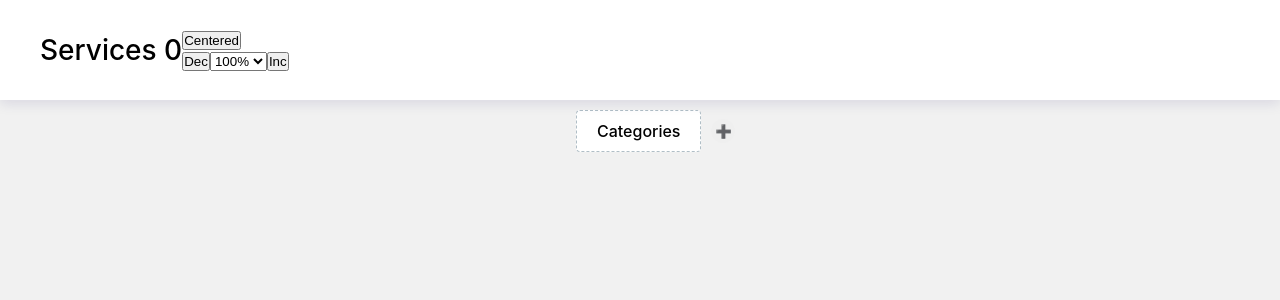
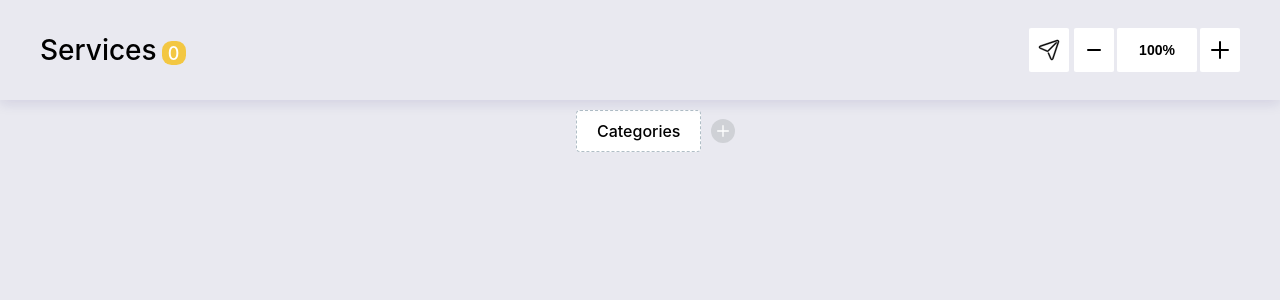
Before and after one commit to IhorKaren/services-test-task, a React (Create React App) app: page / in a window 1280 px wide. Shown: the top 300 px of the page. Built offline with nearby package versions, Linux system fonts and the light colour scheme.

Commit message:
svg sprite & styling

```diff
--- a/src/components/Categories/Categories.tsx
+++ b/src/components/Categories/Categories.tsx
@@ -3,6 +3,8 @@ import Category from 'components/Category/Category';
 
 import { CategoryItem } from 'components/App.types';
 import addCategory from 'services/addCategory';
+
+import icon from '../../icons/sprite.svg';
 
 type CategoriesProps = {
   scale: number;
@@ -26,7 +28,9 @@ const Categories: FC<CategoriesProps> = ({ scale }) => {
           <h2>Categories</h2>
         </div>
         <button className="button" type="button" onClick={addEmptyCategory}>
-          ➕
+          <svg className="icon">
+            <use href={icon + '#plus'} />
+          </svg>
         </button>
       </div>
       <ul className="categories-list" style={{ transform: `scale(${scale})` }}>
--- a/src/components/CategoriesItem/CategoriesItem.tsx
+++ b/src/components/CategoriesItem/CategoriesItem.tsx
@@ -1,4 +1,6 @@
 import { useState, FC } from 'react';
+
+import icon from '../../icons/sprite.svg';
 
 import { CategoryItem } from 'components/App.types';
 
@@ -41,18 +43,22 @@ const CategoriesItem: FC<CategoryProps> = ({ el, onAdd, onRemove }) => {
             />
             <div className="buttons-wrap">
               <button
-                className="button"
+                className="button warning"
                 type="button"
                 onClick={() => onRemove(el.id)}
               >
-                ❌
+                <svg className="icon" style={{ width: '20px', height: '20px' }}>
+                  <use href={icon + '#delete'} />
+                </svg>
               </button>
               <button
-                className="button"
+                className="button success"
                 type="button"
                 onClick={addCategoryTitle}
               >
-                🆗
+                <svg className="icon">
+                  <use href={icon + '#done'} />
+                </svg>
               </button>
             </div>
           </div>
@@ -64,21 +70,27 @@ const CategoriesItem: FC<CategoryProps> = ({ el, onAdd, onRemove }) => {
             <h3 className="subcategory-title">{el.title}</h3>
             <div className="buttons-wrap">
               <button className="button" type="button" onClick={onAdd}>
-                ➕
+                <svg className="icon">
+                  <use href={icon + '#plus'} />
+                </svg>
               </button>
               <button
                 className="button"
                 type="button"
                 onClick={() => changeCategoryTitle(el.title)}
               >
-                ✏
+                <svg className="icon" style={{ width: '12px', height: '12px' }}>
+                  <use href={icon + '#pencil'} />
+                </svg>
               </button>
               <button
-                className="button"
+                className="button danger"
                 type="button"
                 onClick={() => onRemove(el.id)}
               >
-                ❌
+                <svg className="icon" style={{ width: '20px', height: '20px' }}>
+                  <use href={icon + '#delete'} />
+                </svg>
               </button>
             </div>
           </div>
--- a/src/components/DialogWindow/DialogWindow.tsx
+++ b/src/components/DialogWindow/DialogWindow.tsx
@@ -1,4 +1,4 @@
-import { FC, useEffect, MouseEvent } from 'react';
+import { FC, useEffect } from 'react';
 
 type DialogWindowProps = {
   addSubCategoty: () => void;
--- a/src/components/Header/Header.tsx
+++ b/src/components/Header/Header.tsx
@@ -1,5 +1,6 @@
 import { FC, ChangeEvent } from 'react';
 import { options } from 'components/App';
+import icon from '../../icons/sprite.svg';
 
 type HeaderProps = {
   scale: number;
@@ -19,18 +20,28 @@ const Header: FC<HeaderProps> = ({
   return (
     <header className="header">
       <h1 className="main-title">
-        Services <span>0</span>
+        Services <span className='title-accent'>0</span>
       </h1>
-      <div>
-        <button type="button" onClick={centred}>
-          Centered
+      <div className="options-thumb">
+        <button className="option-btn" title="Go to center" type="button" onClick={centred}>
+          <svg className="header-icon">
+            <use href={icon + '#paperplane'} />
+          </svg>
         </button>
 
-        <div>
-          <button type="button" onClick={decrement}>
-            Dec
+        <div className="options-zoom-wrap">
+          <button className="option-btn" type="button" onClick={decrement}>
+            <svg className="header-icon">
+              <use href={icon + '#minus'} />
+            </svg>
           </button>
-          <select name="" id="" value={scale} onChange={e => onChange(e)}>
+          <select
+            className="zoom-select"
+            name=""
+            id=""
+            value={scale}
+            onChange={e => onChange(e)}
+          >
             {options.map(el => {
               return (
                 <option key={el} value={el}>
@@ -39,8 +50,10 @@ const Header: FC<HeaderProps> = ({
               );
             })}
           </select>
-          <button type="button" onClick={increment}>
-            Inc
+          <button className="option-btn" type="button" onClick={increment}>
+            <svg className="header-icon">
+              <use href={icon + '#plus'} />
+            </svg>
           </button>
         </div>
       </div>
--- a/src/index.css
+++ b/src/index.css
@@ -60,7 +60,7 @@ p {
   height: 100vh;
   width: 100vw;
 
-  background-color: #f1f1f1;
+  background-color: #e9e9f0;
 
   overflow: hidden;
 }
@@ -76,22 +76,118 @@ p {
 }
 
 .header {
-  display: flex;
   position: fixed;
   top: 0;
   left: 0;
+  display: flex;
   align-items: center;
+  justify-content: space-between;
   width: 100%;
   height: 100px;
   padding-left: 40px;
   padding-right: 40px;
   z-index: 9999;
 
+  background-color: #e9e9f0;
   box-shadow: 0px 4px 12px rgba(24, 9, 96, 0.1);
 }
 
 .main-title {
+  display: flex;
+  align-items: center;
   font-size: 28px;
+}
+
+.title-accent {
+  position: relative;
+  bottom: -3px;
+  display: flex;
+  align-items: center;
+  justify-content: center;
+  height: 24px;
+  width: 24px;
+
+  font-size: 18px;
+  margin-left: 5px;
+  border-radius: 40%;
+
+  color: white;
+  background-color: #f3c742;
+}
+
+.options-thumb {
+  display: flex;
+  align-items: center;
+  gap: 5px;
+}
+
+.options-zoom-wrap {
+  display: flex;
+  gap: 3px;
+}
+
+.option-btn {
+  display: flex;
+  align-items: center;
+  justify-content: center;
+  width: 40px;
+  height: 44px;
+
+  border-radius: 2px;
+  border: none;
+
+  background-color: white;
+
+  cursor: pointer;
+
+  transition: background-color 300ms linear;
+}
+
+.option-btn:hover,
+.option-btn:focus {
+  background-color: #c5ccd4;
+}
+
+.zoom-select {
+  appearance: none;
+  width: 80px;
+  height: 44px;
+  text-align: center;
+
+  border-radius: 2px;
+
+  border: none;
+  outline: none;
+
+  background-color: white;
+
+  font-weight: 600;
+  font-size: 14px;
+
+  cursor: pointer;
+
+  transition: background-color 300ms linear;
+}
+
+.zoom-select:hover,
+.zoom-select:focus {
+  background-color: #c5ccd4;
+}
+
+.header-icon {
+  width: 24px;
+  height: 24px;
+
+  fill: black;
+  stroke: black;
+}
+
+.icon {
+  width: 16px;
+  height: 16px;
+
+  fill: inherit;
+  stroke: inherit;
 }
 
 .wrap {
@@ -149,6 +245,23 @@ p {
 
   border-radius: 50%;
   border: none;
+  background-color: #cfd1d6;
+  fill: white;
+  stroke: white;
+
+  cursor: pointer;
+}
+
+.success {
+  background-color: #62ba7a;
+}
+
+.warning {
+  background-color: #f3c742;
+}
+
+.danger {
+  background-color: #dd5873;
 }
 
 .categories-thumb {
@@ -275,6 +388,7 @@ p {
 
   cursor: pointer;
 
+  text-transform: uppercase;
   font-weight: 600;
   color: #9a9b9d;
   background-color: #f6f7f9;
```
Also changed, not shown: src/@types/custom.d.ts (added, +14 -0 lines), src/icons/sprite.svg (added).
